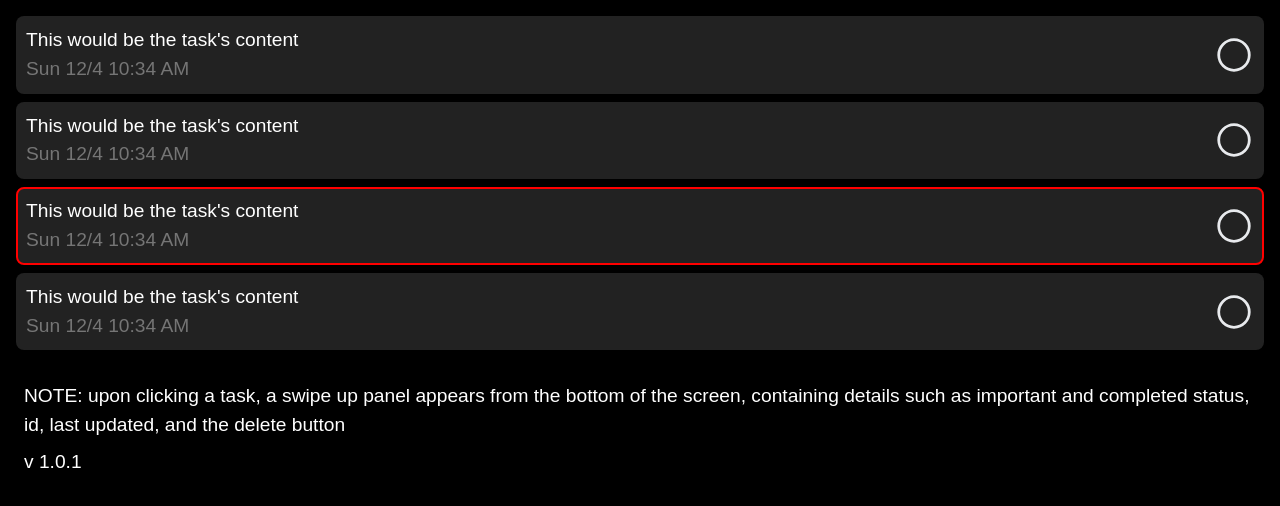
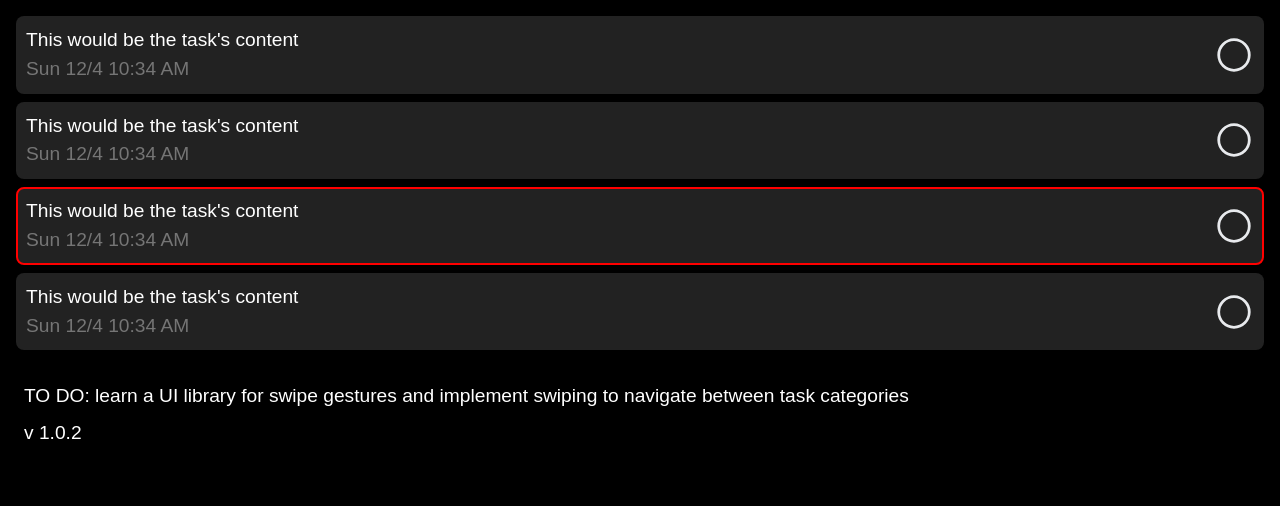
Before and after one commit to PROMCz11/taskmanagermobile, a SvelteKit app: page / in a window 1280 px wide. Shown: the top 506 px of the page. Built offline with nearby package versions, Linux system fonts and the light colour scheme.

Commit message:
First test

```diff
--- a/src/routes/+page.svelte
+++ b/src/routes/+page.svelte
@@ -22,9 +22,9 @@
     <Drawer />
 
     <div style="padding: 1rem;" class="to-be-deleted">
-        <p>NOTE: upon clicking a task, a swipe up panel appears from the bottom of the screen, containing details such as important and completed status, id, last updated, and the delete button</p>
+        <p>TO DO: learn a UI library for swipe gestures and implement swiping to navigate between task categories</p>
 
-        <p>v 1.0.1</p>
+        <p>v 1.0.2</p>
     </div>
 </div>
 
```
